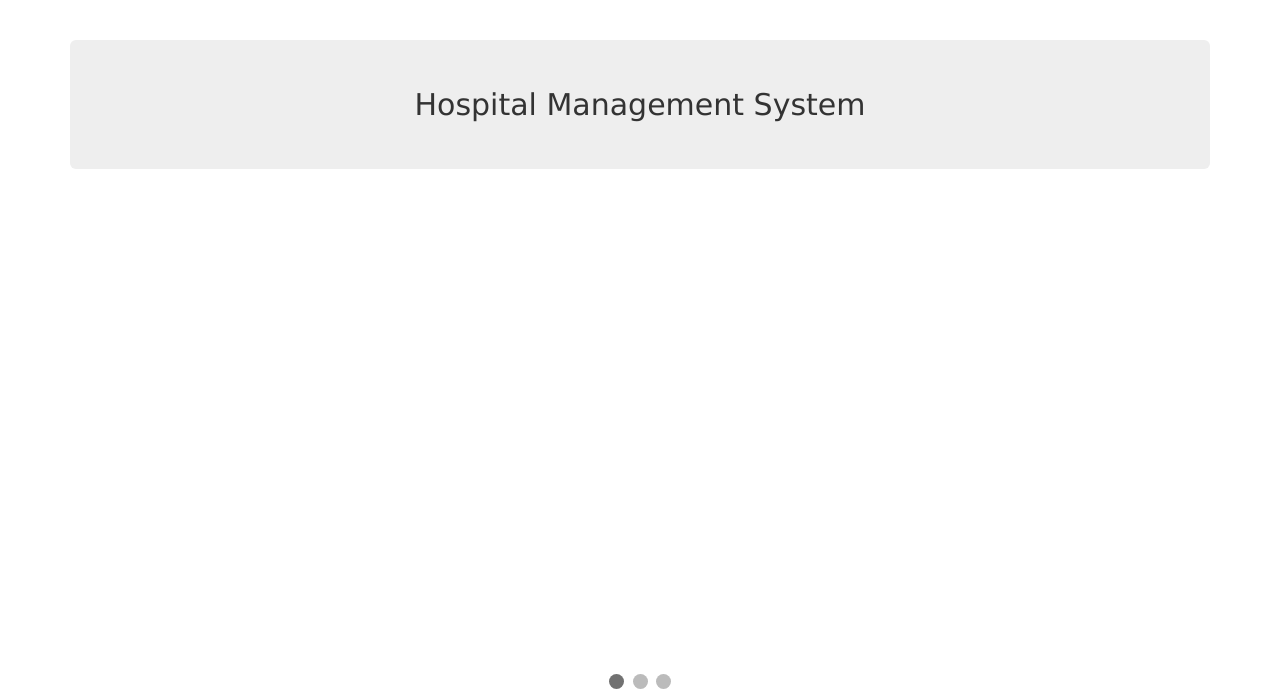
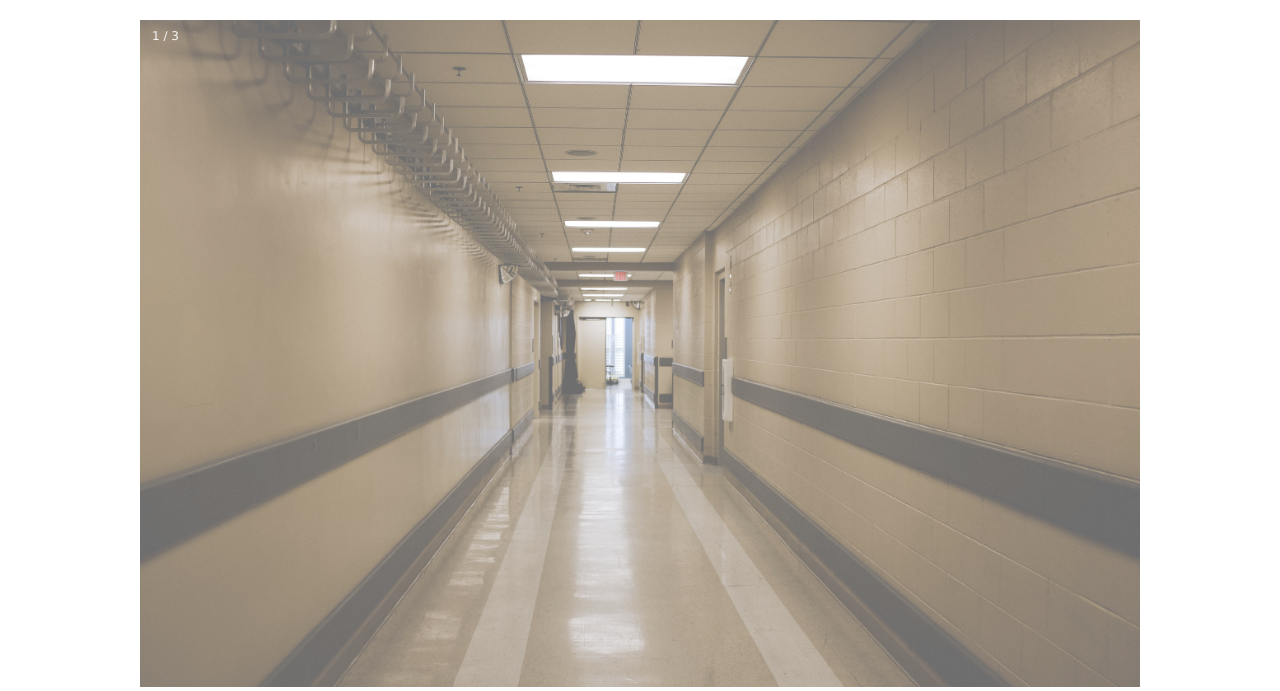
Before and after one commit to ki3ani/Patient_system, a Django app: template account/templates/account/home.html in a window 1280 px wide. Shown: the part 68-759 px from the top of the page. Run offline with Django 3.2, Linux system fonts and the light colour scheme; the template is opened without the code that fills it, so the values that code supplies are empty; some libraries are stand-ins or nearby versions.

Commit message:
commit six

```diff
--- a/account/templates/account/home.html
+++ b/account/templates/account/home.html
@@ -3,8 +3,6 @@
 {% load bootstrap3 %}
 
 {% block content %}
-  <h2 class="jumbotron" align="center">Hospital Management System</h2>
-    <br>
 <style>
     * {box-sizing: border-box;}
     body {font-family: Verdana, sans-serif;}
@@ -56,9 +54,9 @@
     /* Fading animation */
     .fade {
       -webkit-animation-name: fade;
-      -webkit-animation-duration: 1.5s;
+      -webkit-animation-duration: 29s;
       animation-name: fade;
-      animation-duration: 1.5s;
+      animation-duration: 29s;
     }
 
     @-webkit-keyframes fade {
@@ -80,19 +78,19 @@
 
     <div class="mySlides fade">
       <div class="numbertext">1 / 3</div>
-      <img src="{% static 'images/images.jpeg' %}" style="width:100%">
+      <img src="{% static 'images/img_1.jpg' %}" style="width:100%">
       <div class="text">Care</div>
     </div>
 
     <div class="mySlides fade">
       <div class="numbertext">2 / 3</div>
-      <img src="{% static 'images/images2.jpeg' %}" style="width:100%">
+      <img src="{% static 'images/img_2.jpg' %}" style="width:100%">
       <div class="text">Heal</div>
     </div>
 
     <div class="mySlides fade">
       <div class="numbertext">3 / 3</div>
-      <img src="{% static 'images/images3.jpeg' %}" style="width:100%">
+      <img src="{% static 'images/img_3.jpg' %}" style="width:100%">
       <div class="text">Cure</div>
     </div>
 
@@ -122,7 +120,7 @@
         }
         slides[slideIndex-1].style.display = "block";
         dots[slideIndex-1].className += " active";
-        setTimeout(showSlides, 2000); // Change image every 2 seconds
+        setTimeout(showSlides, 30000); // Change image every 30 seconds
     }
     </script>
 
--- a/appointment/templates/appointment/hr_dashboard.html
+++ b/appointment/templates/appointment/hr_dashboard.html
@@ -4,7 +4,7 @@
 
 {% block content %}
 <div class="container">
-    <h1 align="center">Dashboard</h1>
+    <h1 align="center">HR department</HR></h1>
     <br>
     <ul class="list-group">
         <li class="list-group-item">
--- a/appointment/templates/appointment/payment_invoice.html
+++ b/appointment/templates/appointment/payment_invoice.html
@@ -5,7 +5,7 @@
 {% block content %}
 <div class="row">
     <div class="col-md-12">
-        <h3>Your Payments & Invoices</h3>
+        <h3>Invoice</h3>
         <br>
         <div class="card card-body">
             <table class="table table-striped">
```
Also changed, not shown: static/images/images.jpeg (deleted), static/images/images2.jpeg (deleted), static/images/images3.jpeg (deleted), static/images/img_1.jpg (added), static/images/img_2.jpg (added), static/images/img_3.jpg (added).
